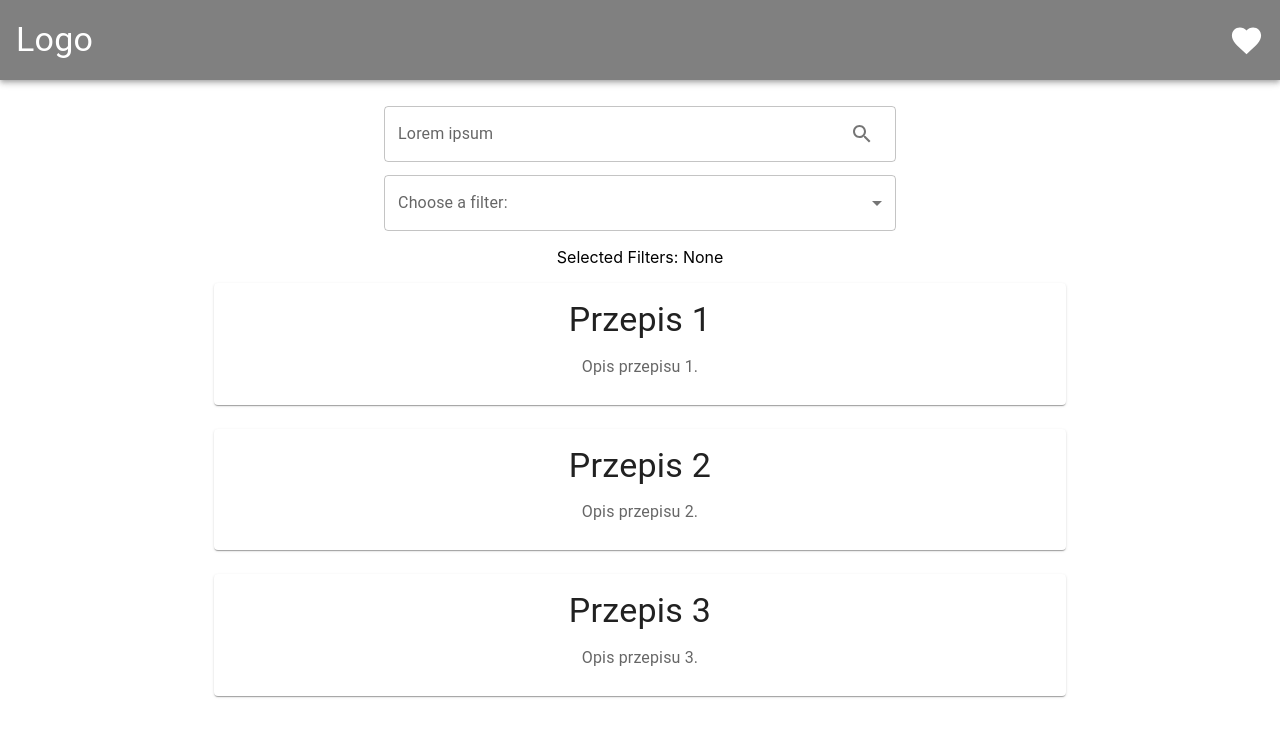
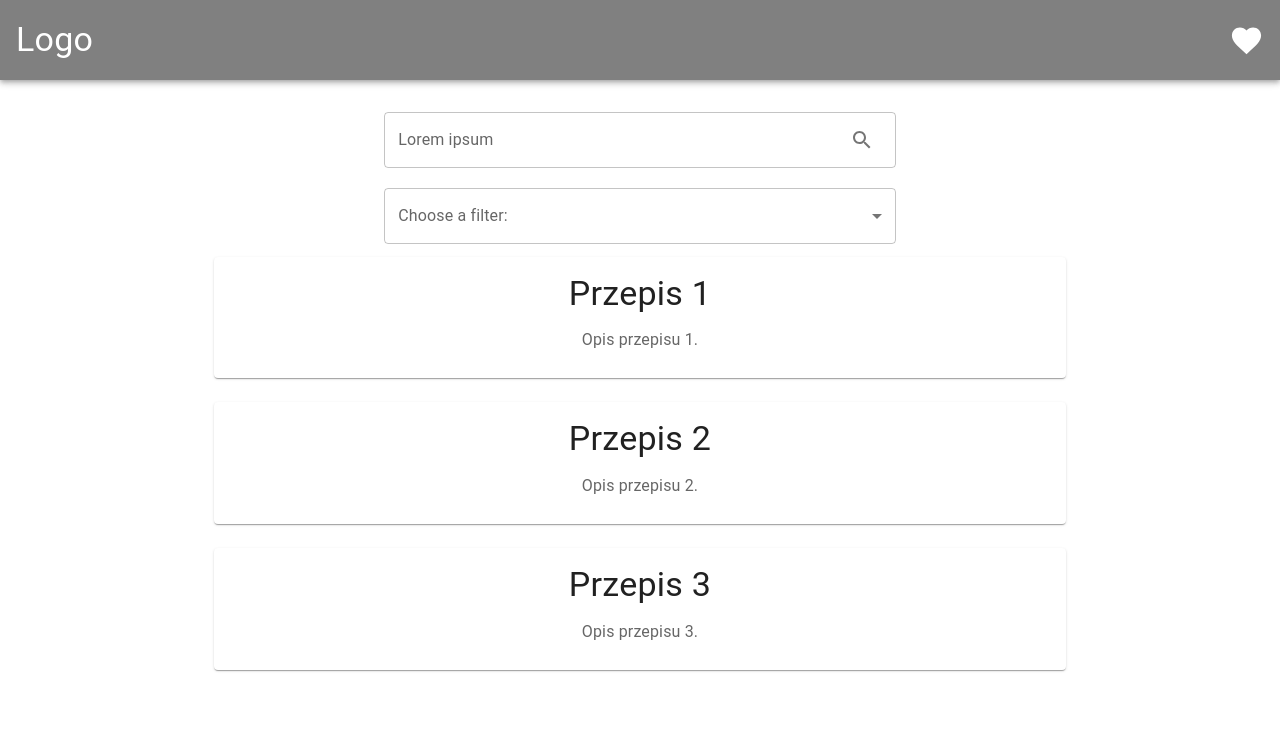
Before and after one commit to h3770k1k1/rapidapi-cake-app, a React (Create React App) app: page / in a window 1280 px wide. Shown: the top 736 px of the page. Built offline with nearby package versions, Linux system fonts and the light colour scheme.

Commit message:
paragraph delete

```diff
--- a/src/App.js
+++ b/src/App.js
@@ -22,12 +22,12 @@ function App() {
 
 	return (
 		<div className="App">
-			<Navbar/>
+			<Navbar />
 			<Grid
 				container
 				direction="column"
-				spacing={"1%"}
-				sx={{ marginTop: "1%" }}
+				spacing={"1.5%"}
+				sx={{ marginTop: "1%", marginBottom: "1%" }}
 			>
 				<Grid item>
 					<SearchBar />
@@ -38,10 +38,6 @@ function App() {
 						selectedFilters={selectedFilters}
 						onFilterChange={handleFilterChange}
 					/>
-					<p>
-						Selected Filters:{" "}
-						{selectedFilters.length > 0 ? selectedFilters.join(", ") : "None"}
-					</p>
 				</Grid>
 			</Grid>
 			<RecipesList />
```
